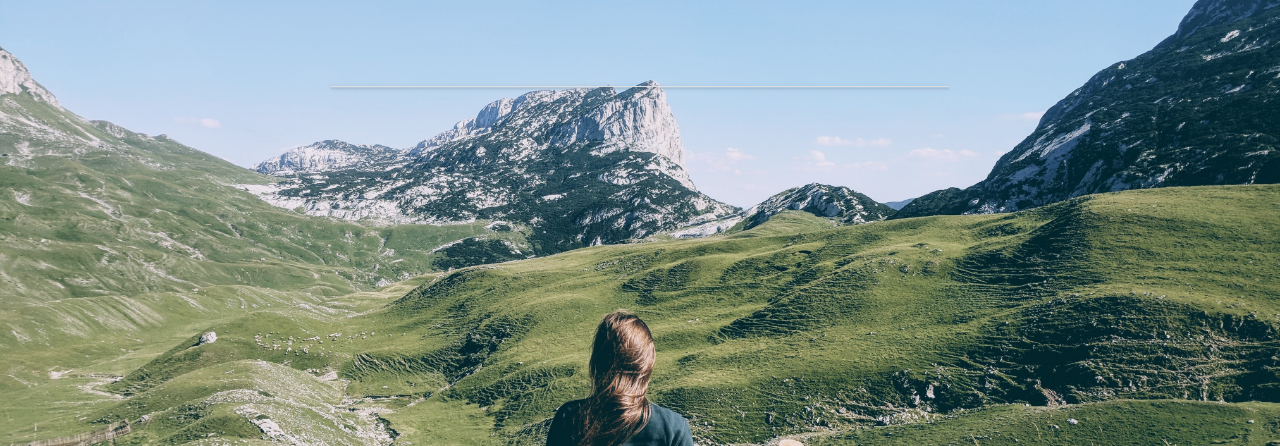
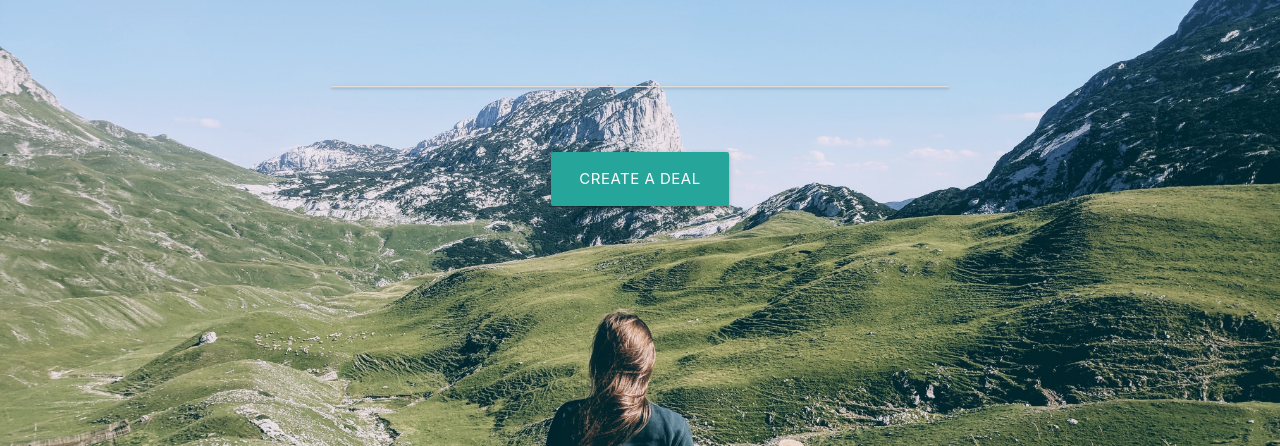
Before and after one commit to jacqueline-kraus/MS3-TravelCrowd, a Flask app: template templates/profile.html in a window 1280 px wide. Shown: the part 176-622 px from the top of the page. Run offline with Flask 2, Linux system fonts and the light colour scheme; the template is opened without the code that fills it, so the values that code supplies are empty; some libraries are stand-ins or nearby versions.

Commit message:
Add button  to create a deal as partial

```diff
--- a/templates/deals.html
+++ b/templates/deals.html
@@ -3,6 +3,10 @@
 
     {% include "partials/deals_collapsible.html" %}
 
+    {% if session.user %}
+        {% include "partials/btn-create-deal.html" %}
+    {% endif %}
+
 
 
 {% endblock  %}
--- /dev/null
+++ b/templates/partials/btn-create-deal.html
@@ -0,0 +1,5 @@
+<div class="row">
+    <div class="col s12 m12 center-align">
+        <a href="{{ url_for('create_deal') }}" class="btn-large">CREATE A DEAL</a>
+    </div>
+</div>
--- a/templates/profile.html
+++ b/templates/profile.html
@@ -3,4 +3,6 @@
 
     <h2 class="center-align white-text">Hello {{ username }}!</h2>
     {% include "partials/deals_collapsible.html" %}
+    {% include "partials/btn-create-deal.html" %}
+
 {% endblock  %}
```
